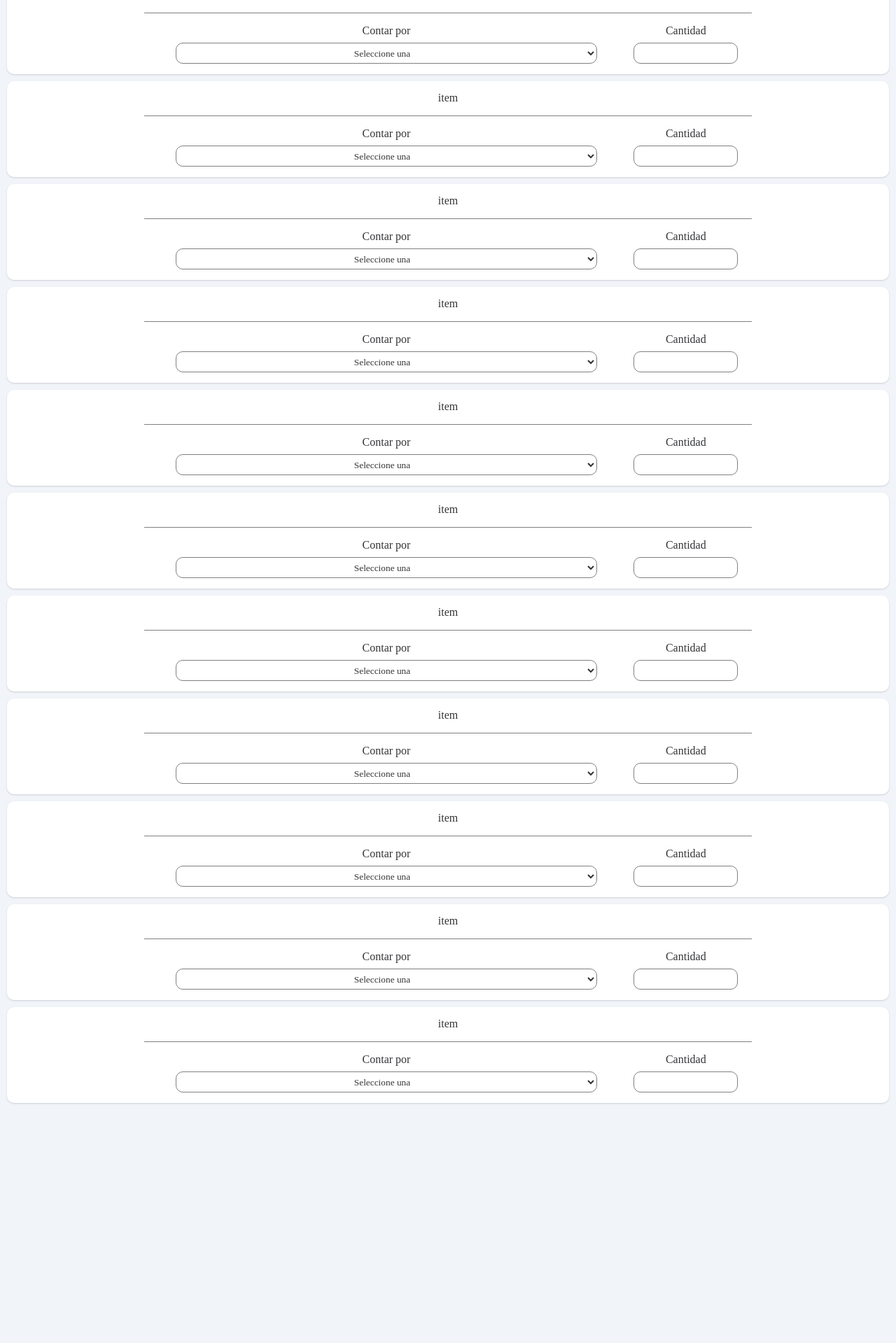
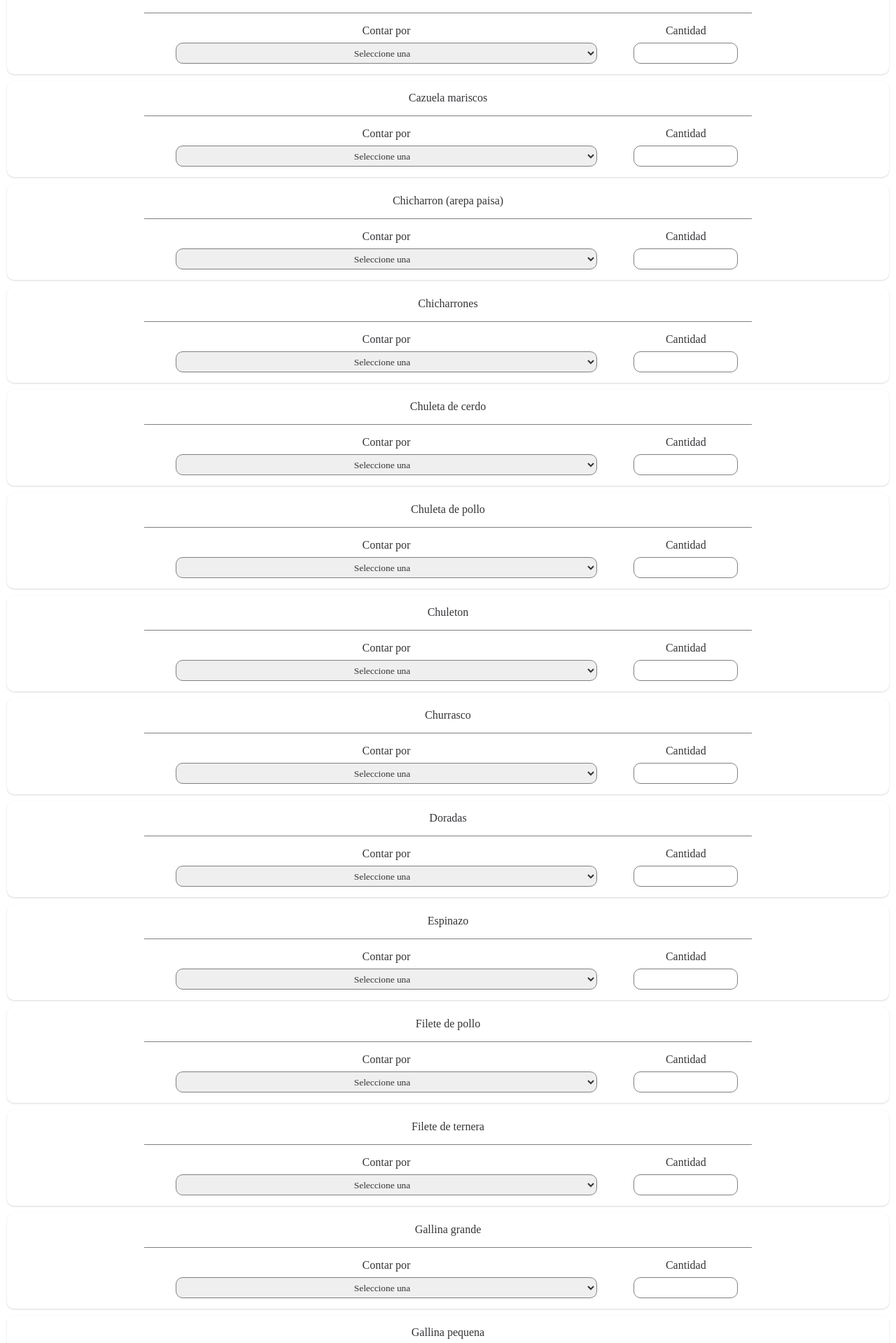
Before and after one commit to JulioMartinezTech/inventario-app, a Vue app: page / in a window 1280 px wide. Shown: the part 181-2100 px from the top of the page at 70% size. Before the commit the page ends 1767 px from the top, so only its background shows below. Built offline with nearby package versions, Linux system fonts and the light colour scheme; the HTML template or start-up script is replaced by a standard one.

Commit message:
update item card and home view

```diff
--- a/src/assets/style/main.css
+++ b/src/assets/style/main.css
@@ -17,7 +17,6 @@
 *::before,
 *::after {
   box-sizing: border-box;
-  background-color: #f1f5f9;
   margin: 0;
   padding: 0;
   color: #333437;
--- a/src/components/c-item-card.vue
+++ b/src/components/c-item-card.vue
@@ -1,40 +1,53 @@
 <template>
   <div class="c-item-card">
-    <p class="c-item-card__title">item</p>
+    <p class="c-item-card__title">{{ props.name }}</p>
     <div class="c-item-card__separator"></div>
-    <div class="c-item-card__iputs">
+    <div class="c-item-card__inputs">
       <div class="c-item-card__select__container">
-        <label for="">Contar por</label>
-        <select v-model="selectedUniteType" name="" id="type" class="c-item-card__select">
+        <label :for="`type-${props.name}`">Contar por</label>
+        <select
+          v-model="selectedUniteType"
+          name="type"
+          :id="`type-${props.name}`"
+          class="c-item-card__select"
+        >
           <option disabled value="">Seleccione una</option>
-          <option v-for="type in uniteTypes" :key="type.id" :value="type.value">
+          <option v-for="type in props.uniteTypes" :key="type.id" :value="type.value">
             {{ type.label }}
           </option>
         </select>
       </div>
       <div class="c-item-card__input__container">
-        <label for="">Cantidad</label>
-        <input type="number" class="c-item-card__input" />
+        <label :for="`qty-${props.name}`">Cantidad</label>
+        <input
+          v-model.number="quantityInput"
+          type="number"
+          class="c-item-card__input"
+          :id="`qty-${props.name}`"
+        />
       </div>
     </div>
   </div>
 </template>
 
 <script setup lang="ts">
-import { ref } from 'vue'
+interface UniteType {
+  id: number
+  label: string
+  value: string
+}
 
-const selectedUniteType = ref('')
+interface Props {
+  name: string
+  uniteTypes: UniteType[]
+}
 
-const uniteTypes = ref([
-  { id: 1, label: 'Unidad', value: 'und' },
-  { id: 2, label: 'Caja', value: 'cj' },
-])
+const props = defineProps<Props>()
+const selectedUniteType = defineModel<string>('type', { default: '' })
+const quantityInput = defineModel<number | null>('quantity', { default: null })
 </script>
 
 <style scoped>
-* {
-  background-color: #fff;
-}
 .c-item-card {
   width: 100%;
   display: flex;
@@ -53,7 +66,7 @@ const uniteTypes = ref([
   width: 70%;
   border-bottom: solid 1px gray;
 }
-.c-item-card__iputs {
+.c-item-card__inputs {
   width: 90%;
   display: flex;
   justify-content: center;
--- /dev/null
+++ b/src/data/items.json
@@ -0,0 +1,367 @@
+[
+  {
+    "id": 1,
+    "name": "Aleta",
+    "location": "Congelador"
+  },
+  {
+    "id": 2,
+    "name": "Cazuela mariscos",
+    "location": "Congelador"
+  },
+  {
+    "id": 3,
+    "name": "Chicharron (arepa paisa)",
+    "location": "Congelador"
+  },
+  {
+    "id": 4,
+    "name": "Chicharrones",
+    "location": "Congelador"
+  },
+  {
+    "id": 5,
+    "name": "Chuleta de cerdo",
+    "location": "Congelador"
+  },
+  {
+    "id": 6,
+    "name": "Chuleta de pollo",
+    "location": "Congelador"
+  },
+  {
+    "id": 6,
+    "name": "Chuleton",
+    "location": "Congelador"
+  },
+  {
+    "id": 7,
+    "name": "Churrasco",
+    "location": "Congelador"
+  },
+  {
+    "id": 8,
+    "name": "Doradas",
+    "location": "Congelador"
+  },
+  {
+    "id": 9,
+    "name": "Espinazo",
+    "location": "Congelador"
+  },
+  {
+    "id": 10,
+    "name": "Filete de pollo",
+    "location": "Congelador"
+  },
+  {
+    "id": 11,
+    "name": "Filete de ternera",
+    "location": "Congelador"
+  },
+  {
+    "id": 12,
+    "name": "Gallina grande",
+    "location": "Congelador"
+  },
+  {
+    "id": 13,
+    "name": "Gallina pequena",
+    "location": "Congelador"
+  },
+  {
+    "id": 14,
+    "name": "Gallina pequena",
+    "location": "Congelador"
+  },
+  {
+    "id": 15,
+    "name": "Hueso",
+    "location": "Congelador"
+  },
+  {
+    "id": 16,
+    "name": "Magro",
+    "location": "Congelador"
+  },
+  {
+    "id": 17,
+    "name": "Patas de cerdo",
+    "location": "Congelador"
+  },
+  {
+    "id": 18,
+    "name": "Pechuga entera",
+    "location": "Congelador"
+  },
+  {
+    "id": 19,
+    "name": "Picada grande",
+    "location": "Congelador"
+  },
+  {
+    "id": 20,
+    "name": "Picada pequena",
+    "location": "Congelador"
+  },
+  {
+    "id": 21,
+    "name": "Ranchera",
+    "location": "Congelador"
+  },
+  {
+    "id": 22,
+    "name": "Costilla grande",
+    "location": "Congelador"
+  },
+  {
+    "id": 23,
+    "name": "Costilla pequena",
+    "location": "Congelador"
+  },
+  {
+    "id": 25,
+    "name": "Apio",
+    "location": "Nevera"
+  },
+  {
+    "id": 26,
+    "name": "Calabacin",
+    "location": "Nevera"
+  },
+  {
+    "id": 27,
+    "name": "Calabaza",
+    "location": "Nevera"
+  },
+  {
+    "id": 28,
+    "name": "Cebolla blanca",
+    "location": "Nevera"
+  },
+  {
+    "id": 29,
+    "name": "Cebolla cabezona",
+    "location": "Fuera de las neveras"
+  },
+  {
+    "id": 30,
+    "name": "Cebolla morada",
+    "location": "Nevera"
+  },
+  {
+    "id": 31,
+    "name": "Cilantro",
+    "location": "Nevera"
+  },
+  {
+    "id": 32,
+    "name": "Perejil",
+    "location": "Nevera"
+  },
+  {
+    "id": 33,
+    "name": "Guindillas",
+    "location": "Congelador"
+  },
+  {
+    "id": 34,
+    "name": "Lechuga",
+    "location": "Nevera"
+  },
+  {
+    "id": 35,
+    "name": "Limon",
+    "location": "Fuera de las neveras"
+  },
+  {
+    "id": 36,
+    "name": "Mango",
+    "location": "Nevera"
+  },
+  {
+    "id": 37,
+    "name": "Manzana",
+    "location": "Nevera"
+  },
+  {
+    "id": 38,
+    "name": "Patatas",
+    "location": "Fuera de las neveras"
+  },
+  {
+    "id": 39,
+    "name": "Pepino",
+    "location": "Nevera"
+  },
+  {
+    "id": 40,
+    "name": "Pimenton rojo",
+    "location": "Nevera"
+  },
+  {
+    "id": 41,
+    "name": "Pimenton verde",
+    "location": "Nevera"
+  },
+  {
+    "id": 42,
+    "name": "Puerro",
+    "location": "Nevera"
+  },
+  {
+    "id": 43,
+    "name": "Remolacha",
+    "location": "Nevera"
+  },
+  {
+    "id": 44,
+    "name": "Repollo morado",
+    "location": "Nevera"
+  },
+  {
+    "id": 45,
+    "name": "Repollo verde",
+    "location": "Nevera"
+  },
+  {
+    "id": 46,
+    "name": "Tomate",
+    "location": "Nevera"
+  },
+  {
+    "id": 47,
+    "name": "Zanahoria",
+    "location": "Nevera"
+  },
+  {
+    "id": 48,
+    "name": "Aguacate",
+    "location": "Nevera"
+  },
+  {
+    "id": 49,
+    "name": "Arepa de queso",
+    "location": "Nevera"
+  },
+  {
+    "id": 50,
+    "name": "Arepa grande",
+    "location": "Congelador"
+  },
+  {
+    "id": 51,
+    "name": "Arepa de huevo",
+    "location": "Nevera"
+  },
+  {
+    "id": 52,
+    "name": "arepa pequena",
+    "location": "Congelador"
+  },
+  {
+    "id": 53,
+    "name": "Arroz chino",
+    "location": "Congelador"
+  },
+  {
+    "id": 54,
+    "name": "Arroz con pollo",
+    "location": "Congelador"
+  },
+  {
+    "id": 55,
+    "name": "Arroz paisa",
+    "location": "Congelador"
+  },
+  {
+    "id": 56,
+    "name": "Cachapas",
+    "location": "Congelador"
+  },
+  {
+    "id": 57,
+    "name": "Carne hamburguesa",
+    "location": "Congelador"
+  },
+  {
+    "id": 58,
+    "name": "Chorizo pequeno",
+    "location": "Congelador"
+  },
+  {
+    "id": 59,
+    "name": "Chorizo grande",
+    "location": "Congelador"
+  },
+  {
+    "id": 60,
+    "name": "Empanada de pabellon",
+    "location": "Nevera"
+  },
+  {
+    "id": 61,
+    "name": "Empanada venezolana",
+    "location": "Nevera"
+  },
+  {
+    "id": 62,
+    "name": "Empanada de carne",
+    "location": "Nevera"
+  },
+  {
+    "id": 63,
+    "name": "Empanada de lechona",
+    "location": "Nevera"
+  },
+  {
+    "id": 64,
+    "name": "Empanada de pollo",
+    "location": "Nevera"
+  },
+  {
+    "id": 65,
+    "name": "Encebollado",
+    "location": "Congelador"
+  },
+  {
+    "id": 66,
+    "name": "Envueltos",
+    "location": "Nevera"
+  },
+  {
+    "id": 67,
+    "name": "Lengua",
+    "location": "Congelador"
+  },
+  {
+    "id": 68,
+    "name": "Papa rellena",
+    "location": "Nevera"
+  },
+  {
+    "id": 69,
+    "name": "Rellena",
+    "location": "Nevera"
+  },
+  {
+    "id": 70,
+    "name": "Sobrebarriga",
+    "location": "Congelador"
+  },
+  {
+    "id": 71,
+    "name": "Tamales tolimense",
+    "location": "Congelador"
+  },
+  {
+    "id": 72,
+    "name": "Tamales vallunos",
+    "location": "Congelador"
+  },
+  {
+    "id": 73,
+    "name": "Empanada de queso",
+    "location": "Nevera"
+  }
+]
--- a/src/views/v-home.vue
+++ b/src/views/v-home.vue
@@ -6,23 +6,45 @@
       class="v-home__logo"
     />
   </header>
-  <div class="v-home__item-list">
-    <CItemCard />
-    <CItemCard />
-    <CItemCard />
-    <CItemCard />
-    <CItemCard />
-    <CItemCard />
-    <CItemCard />
-    <CItemCard />
-    <CItemCard />
-    <CItemCard />
-    <CItemCard />
-  </div>
+  <main class="v-home__item-list">
+    <CItemCard
+      v-for="item in items"
+      :key="item.id"
+      :name="item.name"
+      :unite-types="unites"
+      v-model:type="item.selection.type"
+      v-model:quantity="item.selection.quantity"
+    />
+  </main>
 </template>
 
 <script setup lang="ts">
+import { ref } from 'vue'
 import CItemCard from '../components/c-item-card.vue'
+import rawData from '../data/items.json'
+
+interface Selection {
+  type: string
+  quantity: number | null
+}
+
+interface Item {
+  id: number
+  name: string
+  location: string
+  selection: Selection
+}
+const unites = [
+  { id: 1, label: 'Unidad', value: 'und' },
+  { id: 2, label: 'Caja', value: 'cj' },
+]
+
+const items = ref<Item[]>(
+  rawData.map((item) => ({
+    ...item,
+    selection: { type: '', quantity: null },
+  })),
+)
 </script>
 
 <style scoped>
```
